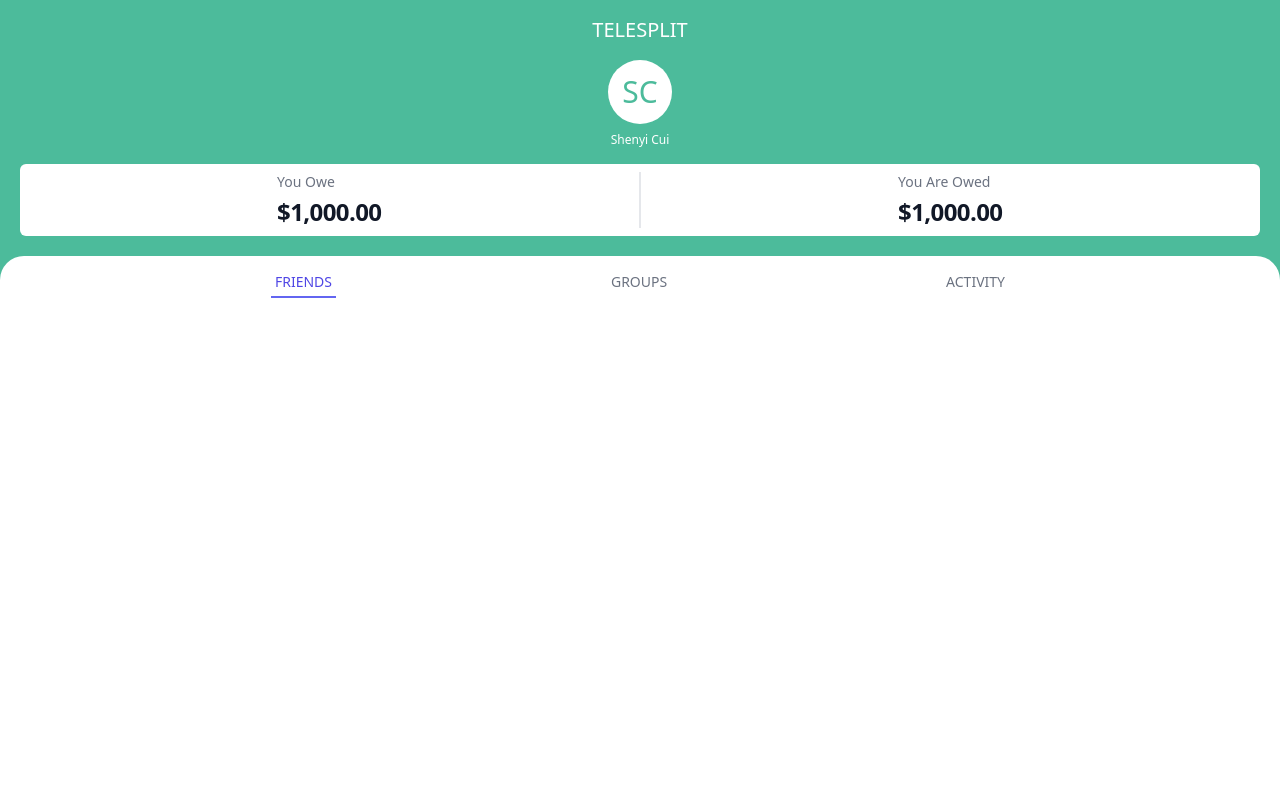
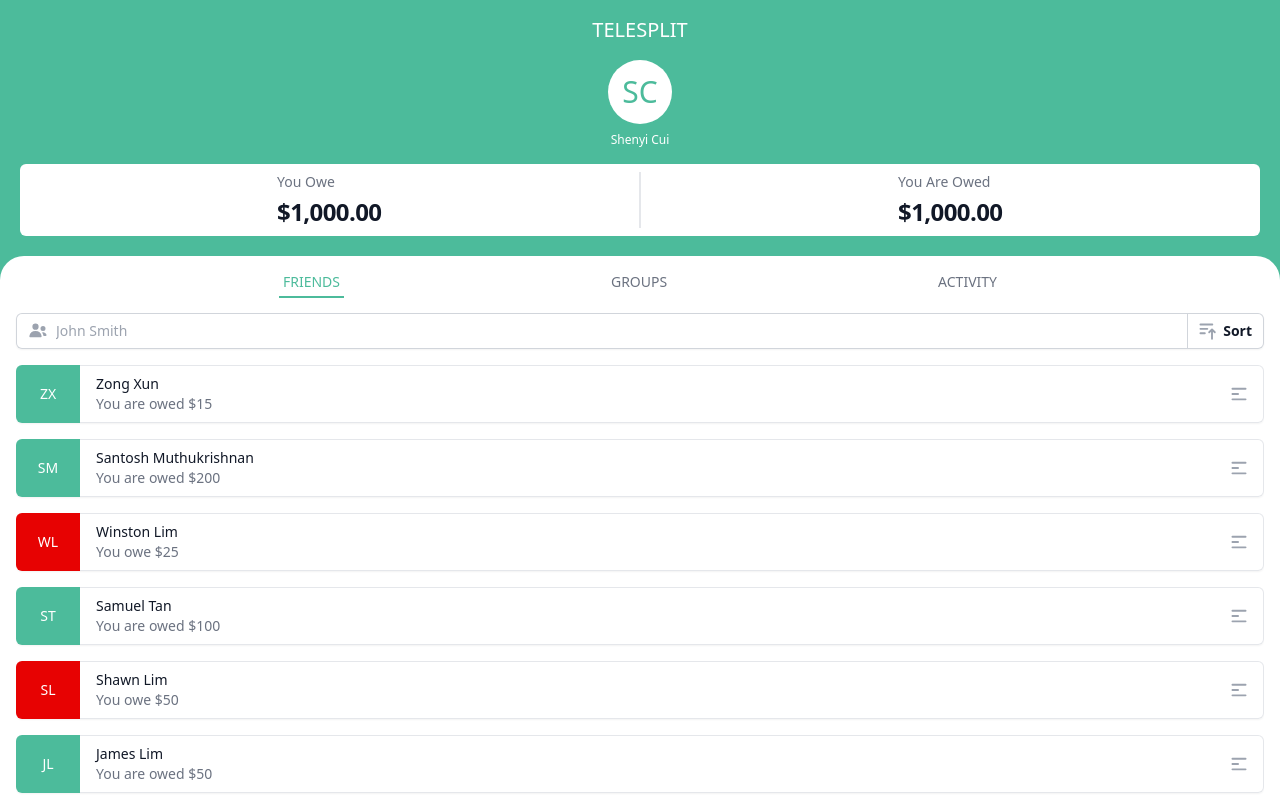
Before and after one commit to ShenyiCui/telesplit, a Next.js app: page / in a window 1280 px wide. Built offline with nearby package versions, Linux system fonts and the light colour scheme.

Commit message:
:sparkles: feat: add friends base component

```diff
--- a/src/pages/index.tsx
+++ b/src/pages/index.tsx
@@ -1,6 +1,63 @@
 import React, { useState } from "react";
+import {
+  Bars3CenterLeftIcon,
+  BarsArrowUpIcon,
+  UsersIcon,
+} from "@heroicons/react/16/solid";
 
 const tabs = [{ name: "FRIENDS" }, { name: "GROUPS" }, { name: "ACTIVITY" }];
+const friends = [
+  {
+    id: "friends-1",
+    name: "Zong Xun",
+    amount: 15,
+  },
+  {
+    id: "friends-2",
+    name: "Santosh Muthukrishnan",
+    amount: 200,
+  },
+  {
+    id: "friends-3",
+    name: "Winston Lim",
+    amount: -25,
+  },
+  {
+    id: "friends-4",
+    name: "Samuel Tan",
+    amount: 100,
+  },
+  {
+    id: "friends-5",
+    name: "Shawn Lim",
+    amount: -50,
+  },
+  {
+    id: "friends-6",
+    name: "James Lim",
+    amount: 50,
+  },
+  {
+    id: "friends-7",
+    name: "Daniel Lim",
+    amount: 0,
+  },
+  {
+    id: "friends-8",
+    name: "John Lim",
+    amount: 0,
+  },
+  {
+    id: "friends-9",
+    name: "Jane Lim",
+    amount: 0,
+  },
+  {
+    id: "friends-10",
+    name: "Jenny Lim",
+    amount: 0,
+  },
+];
 
 function classNames(...classes: string[]) {
   return classes.filter(Boolean).join(" ");
@@ -54,8 +111,7 @@ const Home = () => {
         </div>
       </div>
 
-      <div className="relative h-full mt-5 w-full bg-white rounded-t-3xl">
-        <div className="">
+      <div className="relative h-full mt-5 w-full bg-white rounded-t-3xl px-4 flex flex-col gap-4 overflow-y-hidden">
         <nav className="-mb-px flex justify-evenly" aria-label="Tabs">
           {tabs.map((tab) => (
             <a
@@ -63,9 +119,9 @@ const Home = () => {
               onClick={() => handleTabChange(tab.name)}
               className={classNames(
                 tab.name === currentTab
-                    ? "border-indigo-500 text-indigo-600"
+                  ? "border-greenBg text-greenBg"
                   : "border-transparent text-gray-500 hover:border-gray-300 hover:text-gray-700",
-                  "whitespace-nowrap border-b-2 pt-4 pb-1 px-1 text-sm font-medium"
+                "whitespace-nowrap border-b-2 pt-4 pb-1 px-1 text-sm font-medium cursor-pointer"
               )}
               aria-current={tab.name === currentTab ? "page" : undefined}
             >
@@ -73,6 +129,89 @@ const Home = () => {
             </a>
           ))}
         </nav>
+
+        <div className="w-full bg-white">
+          <div className="flex rounded-md shadow-sm">
+            <div className="relative flex flex-grow items-stretch focus-within:z-10">
+              <div className="pointer-events-none absolute inset-y-0 left-0 flex items-center pl-3">
+                <UsersIcon
+                  className="h-5 w-5 text-gray-400"
+                  aria-hidden="true"
+                />
+              </div>
+              <input
+                type="text"
+                className="block w-full rounded-none rounded-l-md border-0 py-1.5 pl-10 text-gray-900 ring-1 ring-inset ring-gray-300 placeholder:text-gray-400 focus:ring-2 focus:ring-inset focus:ring-indigo-600 sm:text-sm sm:leading-6"
+                placeholder="John Smith"
+              />
+            </div>
+            <button
+              type="button"
+              className="relative -ml-px inline-flex items-center gap-x-1.5 rounded-r-md px-3 py-2 text-sm font-semibold text-gray-900 ring-1 ring-inset ring-gray-300 hover:bg-gray-50"
+            >
+              <BarsArrowUpIcon
+                className="-ml-0.5 h-5 w-5 text-gray-400"
+                aria-hidden="true"
+              />
+              Sort
+            </button>
+          </div>
+        </div>
+
+        <div className="flex flex-col h-full gap-4 overflow-y-auto pb-4">
+          {friends.map((friend) => {
+            const isSettledUp = friend.amount === 0;
+            const isOwed = friend.amount > 0;
+            const bgColor = isSettledUp
+              ? "bg-gray-500"
+              : isOwed
+              ? "bg-greenBg"
+              : "bg-redBg";
+            const money = isSettledUp
+              ? "All settled up"
+              : isOwed
+              ? `You are owed $${friend.amount}`
+              : `You owe $${-friend.amount}`;
+
+            return (
+              <li
+                key={friend.id}
+                className="col-span-1 flex rounded-md shadow-sm"
+              >
+                <div
+                  className={classNames(
+                    "flex w-16 flex-shrink-0 items-center justify-center rounded-l-md text-sm font-medium text-white",
+                    bgColor
+                  )}
+                >
+                  {friend.name
+                    .split(" ")
+                    .map((name) => name[0])
+                    .join("")}
+                </div>
+                <div className="flex flex-1 items-center justify-between truncate rounded-r-md border-b border-r border-t border-gray-200 bg-white">
+                  <div className="flex-1 truncate px-4 py-2 text-sm">
+                    <a className="font-medium text-gray-900 hover:text-gray-600">
+                      {friend.name}
+                    </a>
+                    <p className="text-gray-500">{money}</p>
+                  </div>
+                  <div className="flex-shrink-0 pr-2">
+                    <button
+                      type="button"
+                      className="inline-flex h-8 w-8 items-center justify-center rounded-full bg-transparent bg-white text-gray-400 hover:text-gray-500 focus:outline-none focus:ring-2 focus:ring-indigo-500 focus:ring-offset-2"
+                    >
+                      <span className="sr-only">Open options</span>
+                      <Bars3CenterLeftIcon
+                        className="h-5 w-5"
+                        aria-hidden="true"
+                      />
+                    </button>
+                  </div>
+                </div>
+              </li>
+            );
+          })}
         </div>
       </div>
     </div>
--- a/tailwind.config.ts
+++ b/tailwind.config.ts
@@ -10,6 +10,7 @@ const config: Config = {
     extend: {
       colors: {
         greenBg: "#4CBB9B",
+        redBg: "#E70202",
       },
     },
   },
```
Lines whose indentation alone changed are shown as unchanged.
